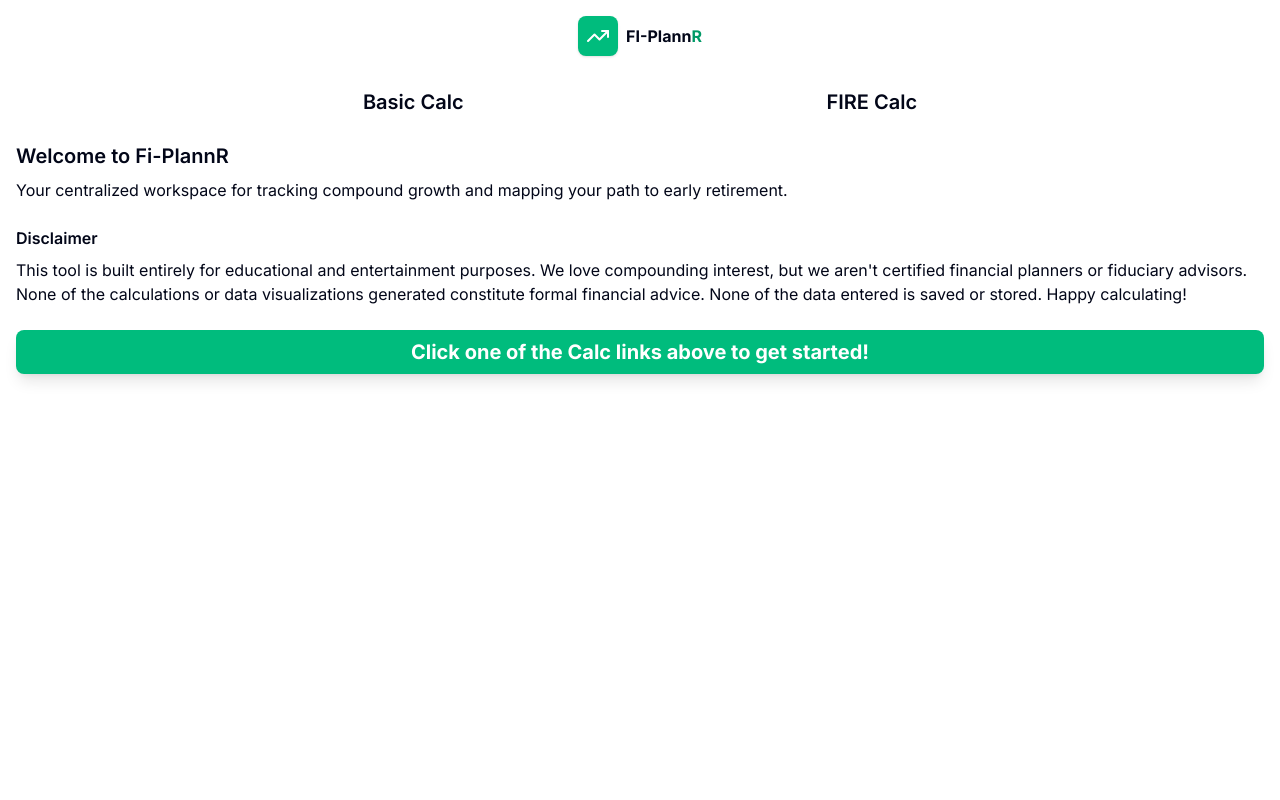
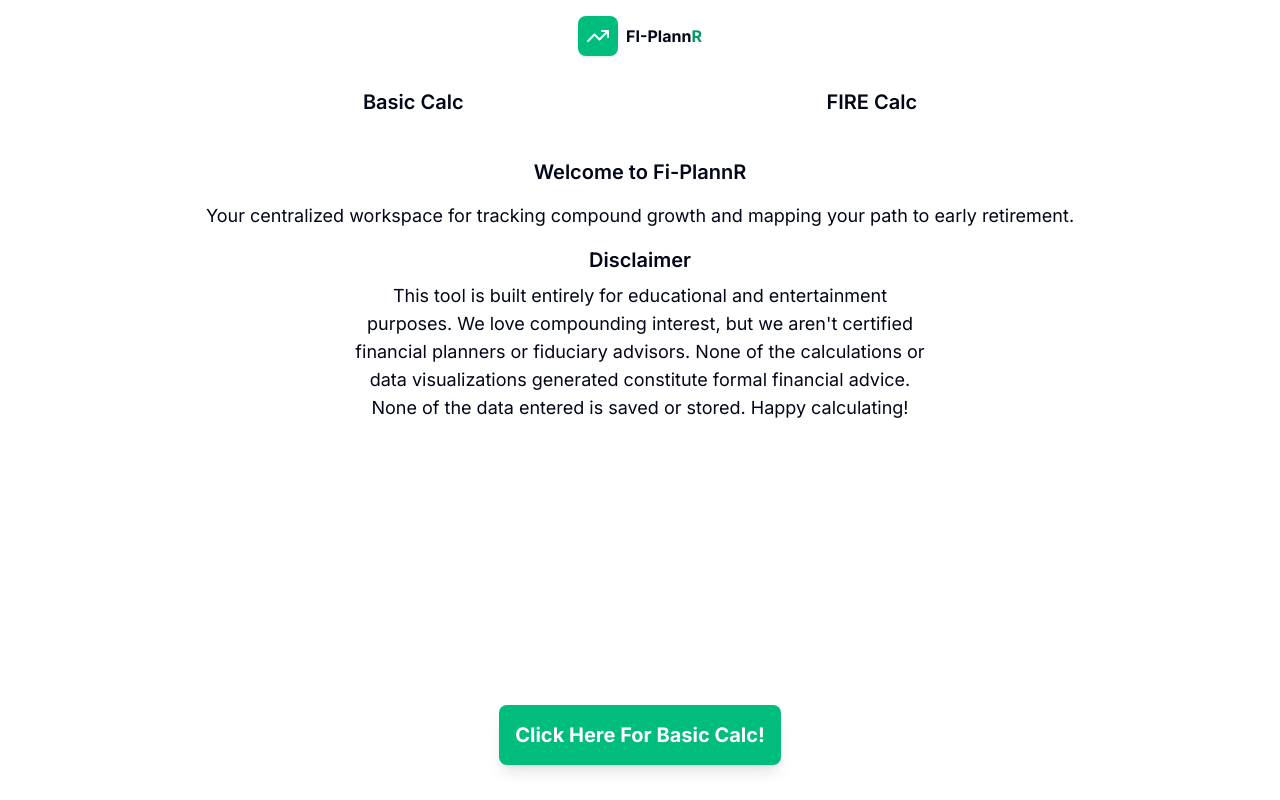
Before and after one commit to jwilliams21/fi-plannr, a React (Vite) app: page / in a window 1280 px wide. Built offline with nearby package versions, Linux system fonts and the light colour scheme.

Commit message:
Update CSS for Home.jsx

```diff
--- a/src/pages/Home.jsx
+++ b/src/pages/Home.jsx
@@ -2,23 +2,27 @@ import { Link } from 'react-router-dom';
 
 export default function Home() {
   return (
-    <div className='text-slate-950 flex flex-col gap-6 align-center justify-center px-4 mt-2'>
+    <div className='text-slate-950 flex flex-col justify-between px-6 pb-8 h-[calc(100vh-137px)] md:px-36'>
 
-      <div>
+      <div className='space-y-4 pt-6'>
+        <div className='md:text-center md:flex md:flex-col md:gap-2'>
           <h1 className='text-xl font-semibold pb-2'>Welcome to Fi-PlannR</h1>
-        <p>Your centralized workspace for tracking compound growth and mapping your path to early retirement.</p>
+          <p className='md:text-lg'>Your centralized workspace for tracking compound growth and mapping your path to early retirement.</p>
         </div>
 
-      <div>
-        <p className='font-semibold pb-2'>Disclaimer</p>
-        <p>
+        <div className='md:text-center lg:px-52'>
+          <p className='font-semibold pb-2 md:text-xl'>Disclaimer</p>
+          <p className='md:text-lg'>
             This tool is built entirely for educational and entertainment purposes. We love compounding interest, but we aren't certified financial planners or fiduciary advisors.
             None of the calculations or data visualizations generated constitute formal financial advice.  None of the data entered is saved or stored.  Happy calculating!
           </p>
         </div>
+      </div>
 
-      <div>
-        <p className='font-bold text-white bg-emerald-500 shadow-lg text-center text-xl p-2 rounded-lg'>Click one of the Calc links above to get started!</p>
+      <div className='flex justify-center'>
+        <Link to='/basic' className='font-bold text-white bg-emerald-500 shadow-lg text-center text-xl p-4 rounded-lg'>
+          Click Here For Basic Calc!
+        </Link>
       </div>
 
     </div>
```
Lines whose indentation alone changed are shown as unchanged.
